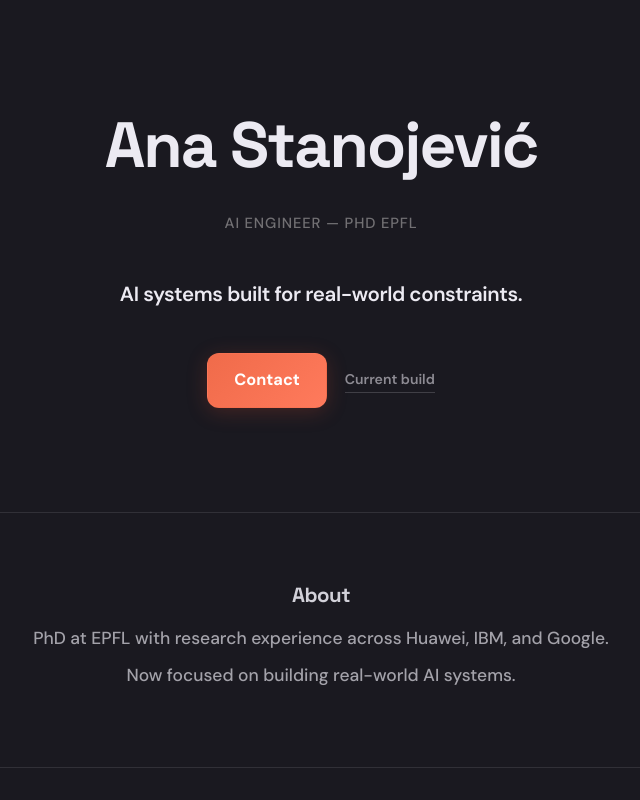
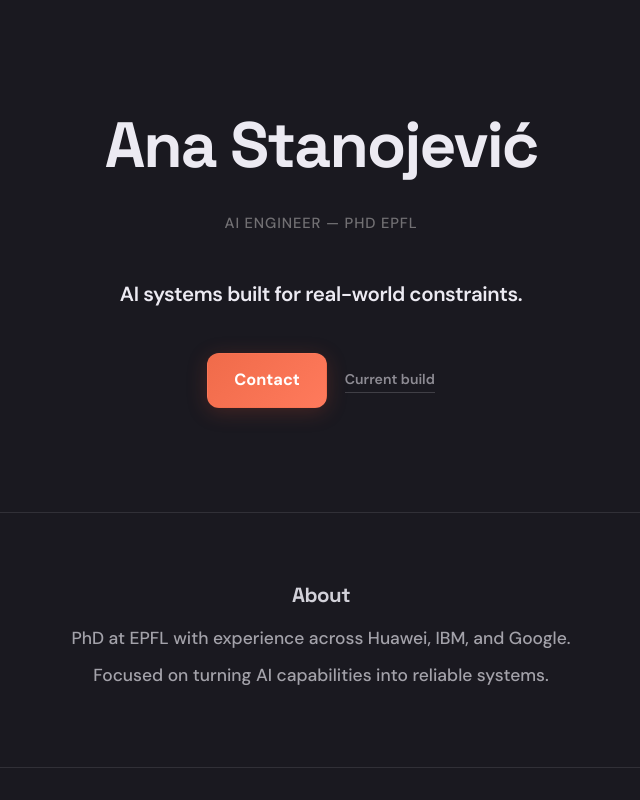
Before and after one commit to ana-stanojevic/ana-stanojevic.com, a React (Vite) app in the folder site/: page / in a window 1280 px wide. Shown: the top 800 px of the page, without its empty margins (319-959 px from the left). Built offline with nearby package versions, Linux system fonts and the light colour scheme; no server answers.

Commit message:
Update StaticSections.tsx

```diff
--- a/site/src/components/StaticSections.tsx
+++ b/site/src/components/StaticSections.tsx
@@ -28,8 +28,8 @@ export function About() {
           About
         </h2>
         <div className="section-about__text section-about__text--home">
-          <p>PhD at EPFL with research experience across Huawei, IBM, and Google.</p>
-          <p>Now focused on building real-world AI systems.</p>
+          <p>PhD at EPFL with experience across Huawei, IBM, and Google.</p>
+          <p>Focused on turning AI capabilities into reliable systems.</p>
         </div>
       </div>
     </section>
```
